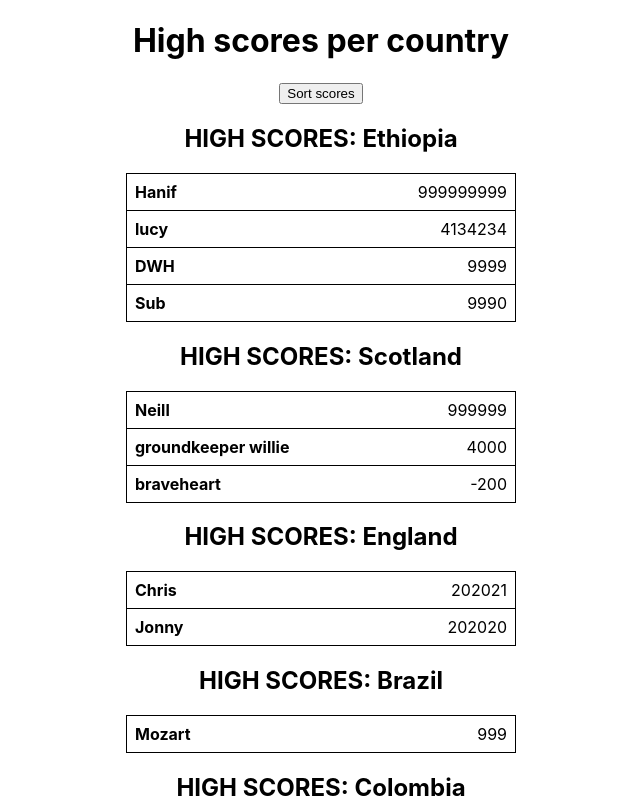
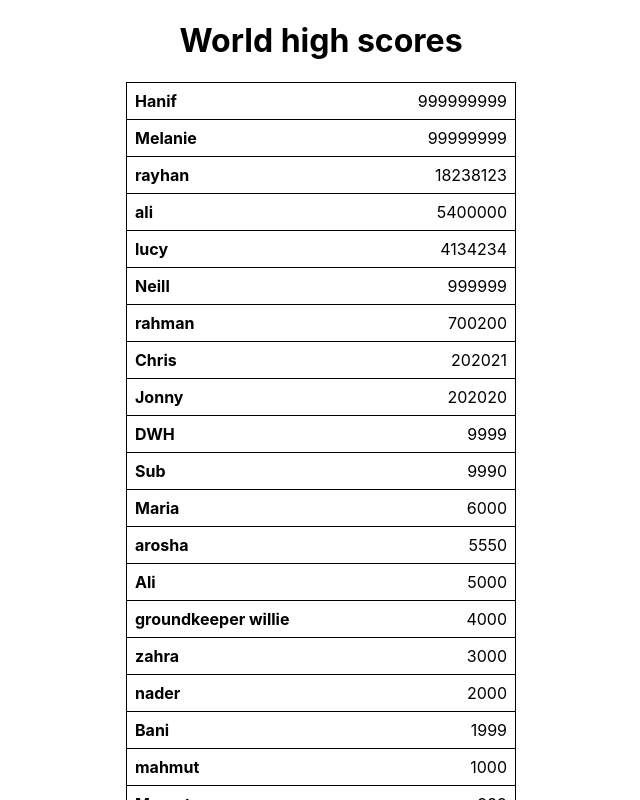
Before and after one commit to cbaggini/high-scores-react, a React (Create React App) app: page / in a window 1280 px wide. Shown: the top 800 px of the page, without its empty margins (319-959 px from the left). Built offline with nearby package versions, Linux system fonts and the light colour scheme.

Commit message:
Completed level 5

```diff
--- a/src/App.js
+++ b/src/App.js
@@ -2,12 +2,18 @@ import React, {useState} from "react";
 import './App.css';
 import allCountryScores from "./data/allCountryScores";
 import HighScoreTable from "./HighScoreTable";
+import PlayerScore from "./PlayerScore";
 
 
 function App() {
 	const sortedCountries = allCountryScores.concat().sort((a,b) => a.name > b.name);
 	const descendingScores = sortedCountries.concat().map((el) => {return {...el, scores: el.scores.concat().sort((a,b) => b.s - a.s)}});
-	const ascendingScores = sortedCountries.concat().map((el) => {return {...el, scores: el.scores.concat().sort((a,b) => a.s - b.s)}})
+	const ascendingScores = sortedCountries.concat().map((el) => {return {...el, scores: el.scores.concat().sort((a,b) => a.s - b.s)}});
+	let allScores = [];
+	for (let i=0; i<allCountryScores.length; i++) {
+		allScores = allScores.concat(allCountryScores[i].scores);
+	}
+	allScores.sort((a,b) => b.s - a.s);
 
 	const [isSorted, setIsSorted] = useState(true);
 	const [scores, setScores] = useState(descendingScores);
@@ -19,11 +25,18 @@ function App() {
 		} else {
 			setScores(descendingScores);
 		}
-
 	}
 
 	return (
 		<div className="App">
+			<h1>World high scores</h1>
+			<section className="tableDiv">
+				<table className="table">
+					<tbody>
+						{allScores.map((el, index) => (<PlayerScore scores={el} key={index}/>))}
+					</tbody>
+				</table>
+			</section>
 			<h1>High scores per country</h1>
 			<button onClick={sortScores}>Sort scores</button>
 			{scores.map((el, index) => (
```
Also changed, not shown: 1 other file (tests, documents, lock files or other folders).
